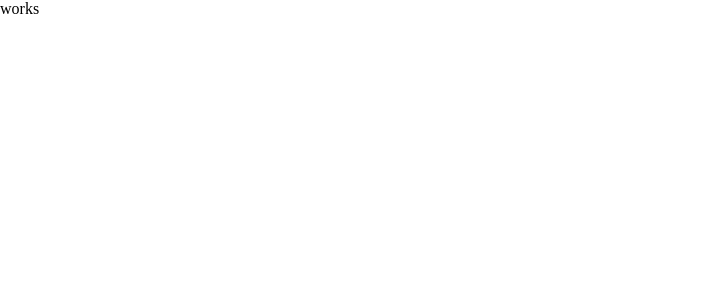
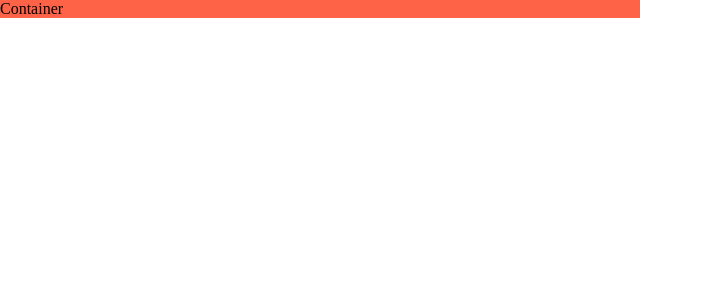
Before and after one commit to braydenk/styled-component-library, a React (Create React App) app: page / in a window 1280 px wide. Shown: the top 300 px of the page, without its empty margins (0-703 px from the left). Built offline with nearby package versions, Linux system fonts and the light colour scheme.

Commit message:
Added basic containers

```diff
--- a/src/App.js
+++ b/src/App.js
@@ -1,10 +1,13 @@
 import React from 'react';
 import Page from './components/Page';
+import Container from './components/Container';
 
 function App() {
   return (
     <Page>
-      <p>works</p>
+      <Container background={'tomato'} width="50%">
+        Container
+      </Container>
     </Page>
   );
 }
--- /dev/null
+++ b/src/components/Container.js
@@ -0,0 +1,19 @@
+import styled from 'styled-components';
+
+const Container = styled.div`
+  box-sizing: 'border-box';
+  min-width: 0;
+  width: ${props => props.width};
+  padding: ${props => props.padding};
+  background-color: ${props => props.background};
+`;
+
+export const FlexContainer = styled(Container)`
+  display: flex;
+`;
+
+export const GridContainer = styled(Container)`
+  display: grid;
+`;
+
+export default Container;
```
